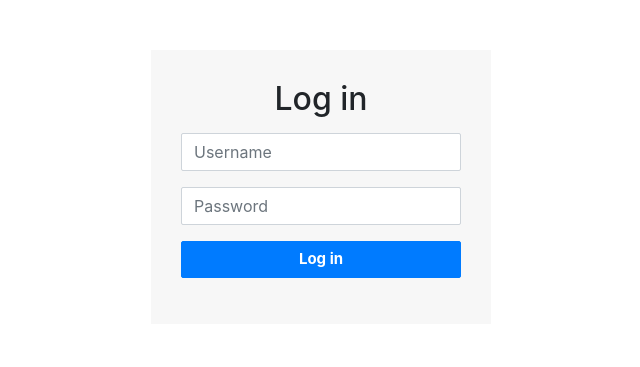
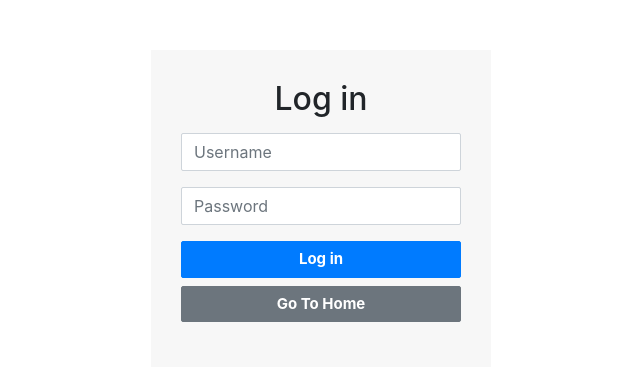
Before and after one commit to tnttol/beejee-test, a PHP site: page /login in a window 1280 px wide. Shown: the top 367 px of the page, without its empty margins (319-959 px from the left). Run offline with PHP 8.4, Linux system fonts and the light colour scheme.

Commit message:
home button

```diff
--- a/views/_parts/login-form.php
+++ b/views/_parts/login-form.php
@@ -30,6 +30,7 @@ $this->script = '/assets/js/login.js';
     </div>
     <div class="form-group">
       <button id="login-btn" type="submit" class="btn btn-primary btn-block" :class="{ disabled: loading }">Log in</button>
+      <a class="btn btn-secondary btn-block" href="/">Go To Home</a>
     </div>
   </form>
 </div>
```
